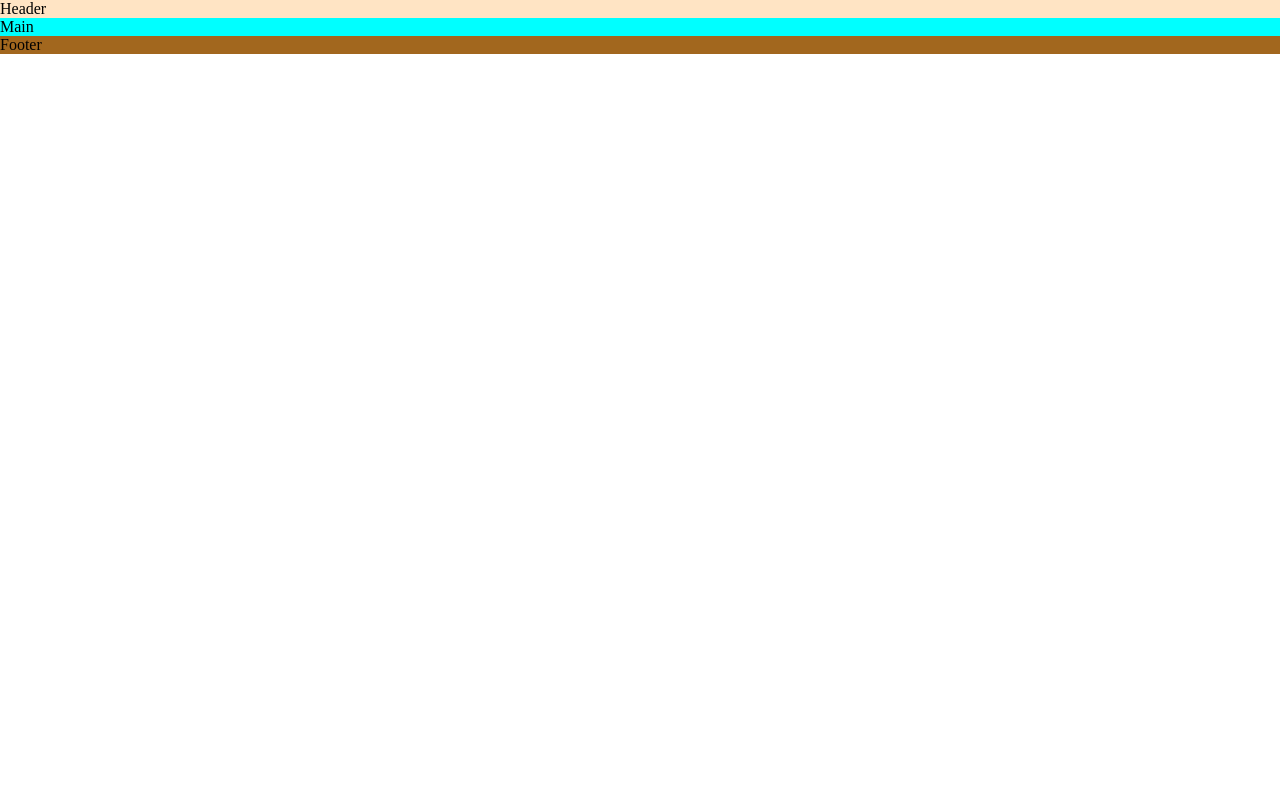
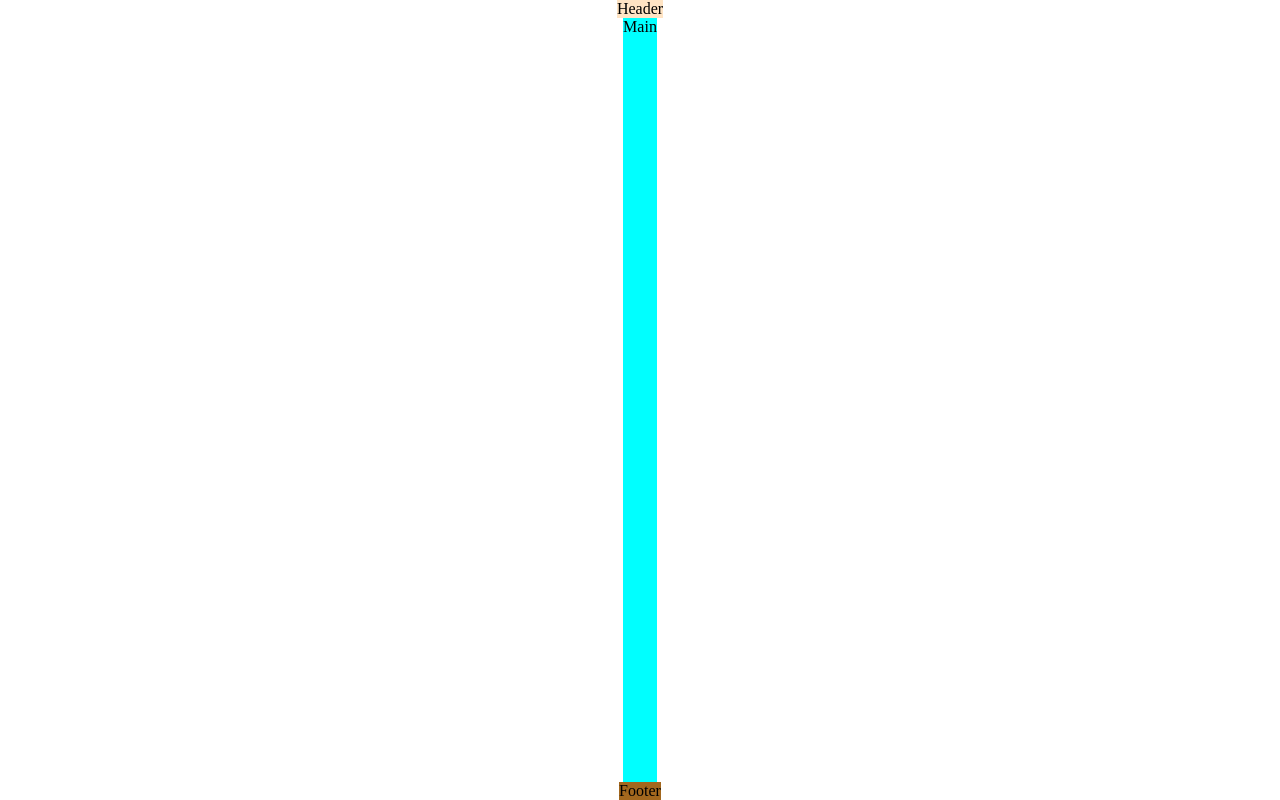
Before and after one commit to OleksandraMakarets/rock-paper-scissors, a plain HTML site: page index.html in a window 1280 px wide. Drawn offline with Linux system fonts and the light colour scheme.

Commit message:
Add styles to the body tag and center the text

```diff
--- a/assets/css/style.css
+++ b/assets/css/style.css
@@ -3,6 +3,12 @@
 * {
     margin: 0;
     padding: 0;
+}
+body {
+    display: flex;
+    align-items: center;
+    height: 100vh;
+    flex-direction: column;
 }
 main {
     flex: 1 0 auto;
```
